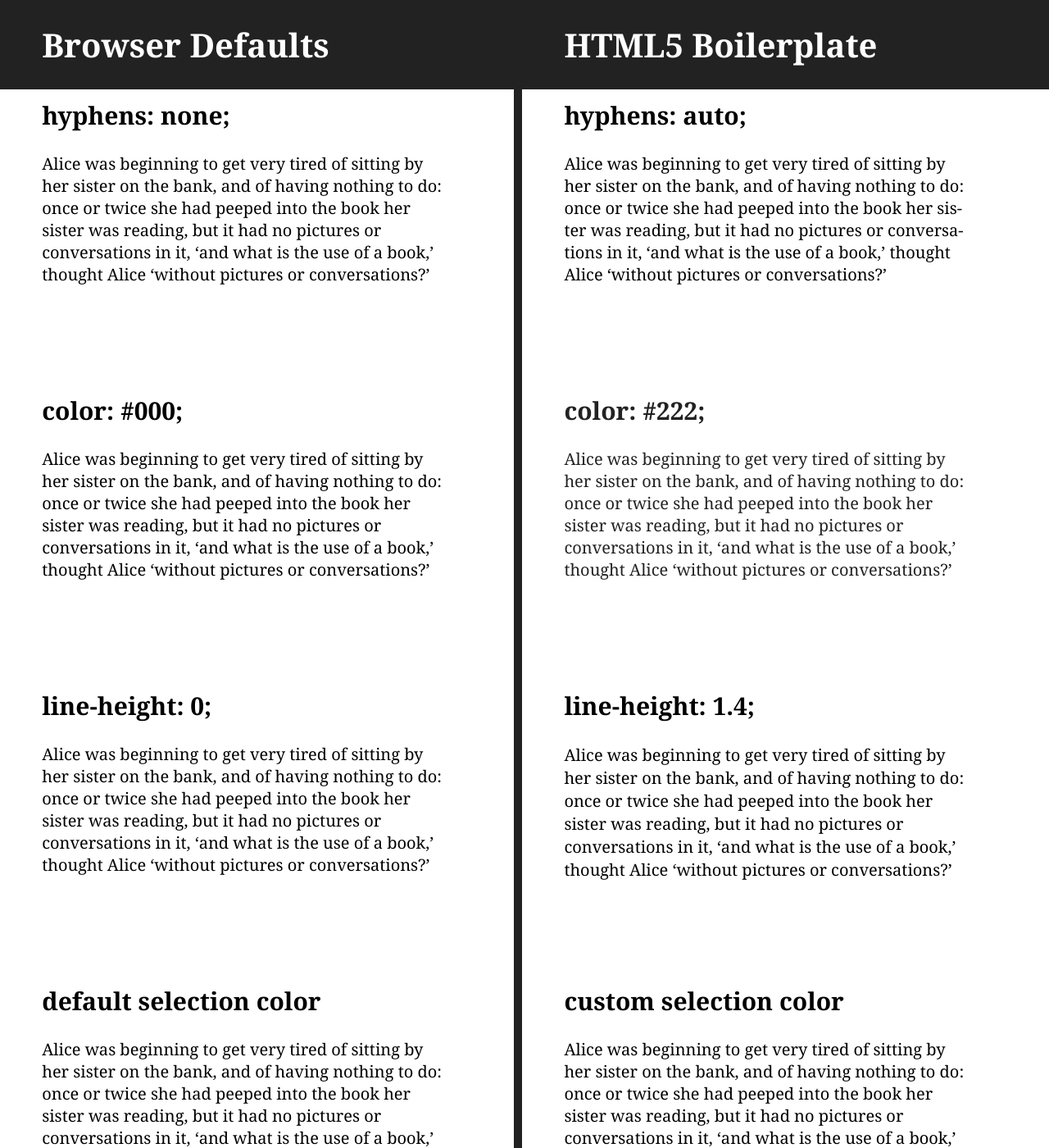
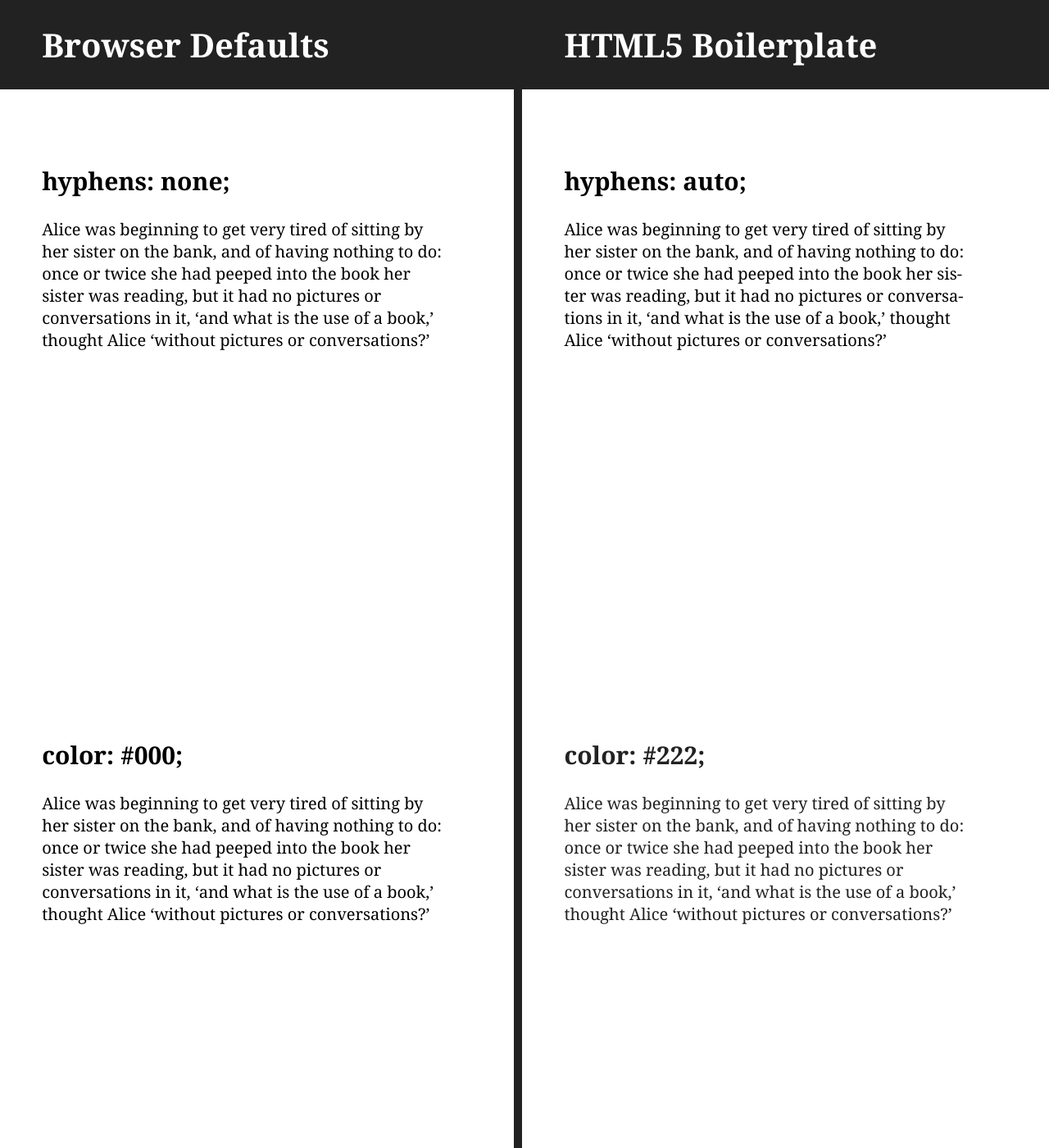
Before and after one commit to briankoser/kotangent-jekyll, a Jekyll site: the page dvb/index.html, which Jekyll copies as it is, in a window 1280 px wide and 1400 px high. Shown: the whole window at 82% size. Built offline with Jekyll 4.4.1, drawn with Linux system fonts in a browser that asks for light colours.

Commit message:
Add margin

```diff
--- a/css/dvb.css
+++ b/css/dvb.css
@@ -40,11 +40,11 @@ footer a {
 
 main,
 section {
-    margin-top: 3em;
+    margin-top: 100px;
 }
 
 section {
-    min-height: 300px;
+    min-height: 600px;
 }
 
 header > h1:last-of-type,
```
